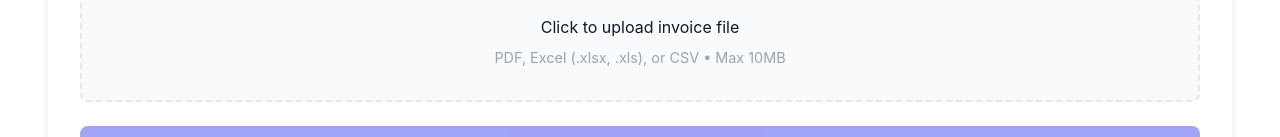
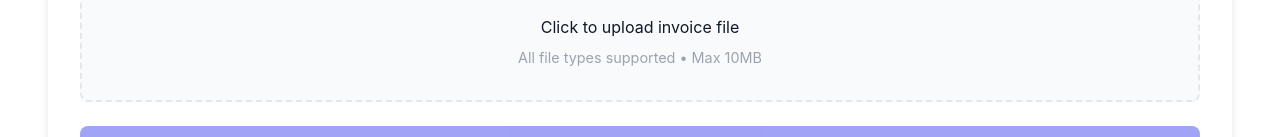
Before and after one commit to nxt24acceleratorsblr/NXT24BNGAccelerator, a React (Vite) app in the folder MediaBillingReconcilliation/: page /extractor in a window 1280 px wide. Shown: the part 474-611 px from the top of the page. Built offline with nearby package versions, Linux system fonts and the light colour scheme.

Commit message:
support for all file types on selection

```diff
--- a/MediaBillingReconcilliation/src/components/InvoiceExtractor.tsx
+++ b/MediaBillingReconcilliation/src/components/InvoiceExtractor.tsx
@@ -84,7 +84,6 @@ const InvoiceExtractor: React.FC = () => {
             <input
               type="file"
               className="file-input"
-              accept=".pdf,.csv,.xlsx,.xls"
               onChange={handleFileUpload}
               disabled={isExtracting}
               id="invoice-file"
@@ -103,7 +102,7 @@ const InvoiceExtractor: React.FC = () => {
                 <div className="upload-prompt">
                   <span className="upload-icon">📤</span>
                   <p>Click to upload invoice file</p>
-                  <p className="upload-hint">PDF, Excel (.xlsx, .xls), or CSV • Max 10MB</p>
+                  <p className="upload-hint">All file types supported • Max 10MB</p>
                 </div>
               )}
             </label>
```
